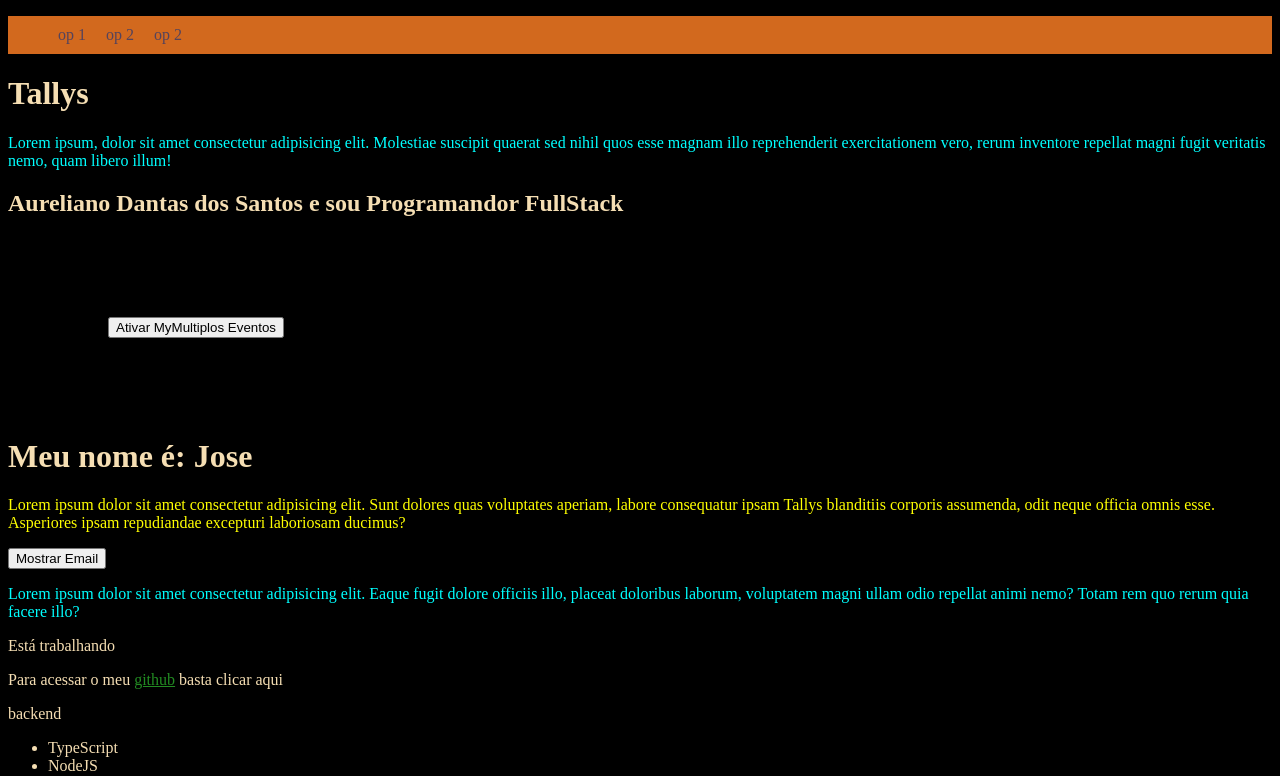
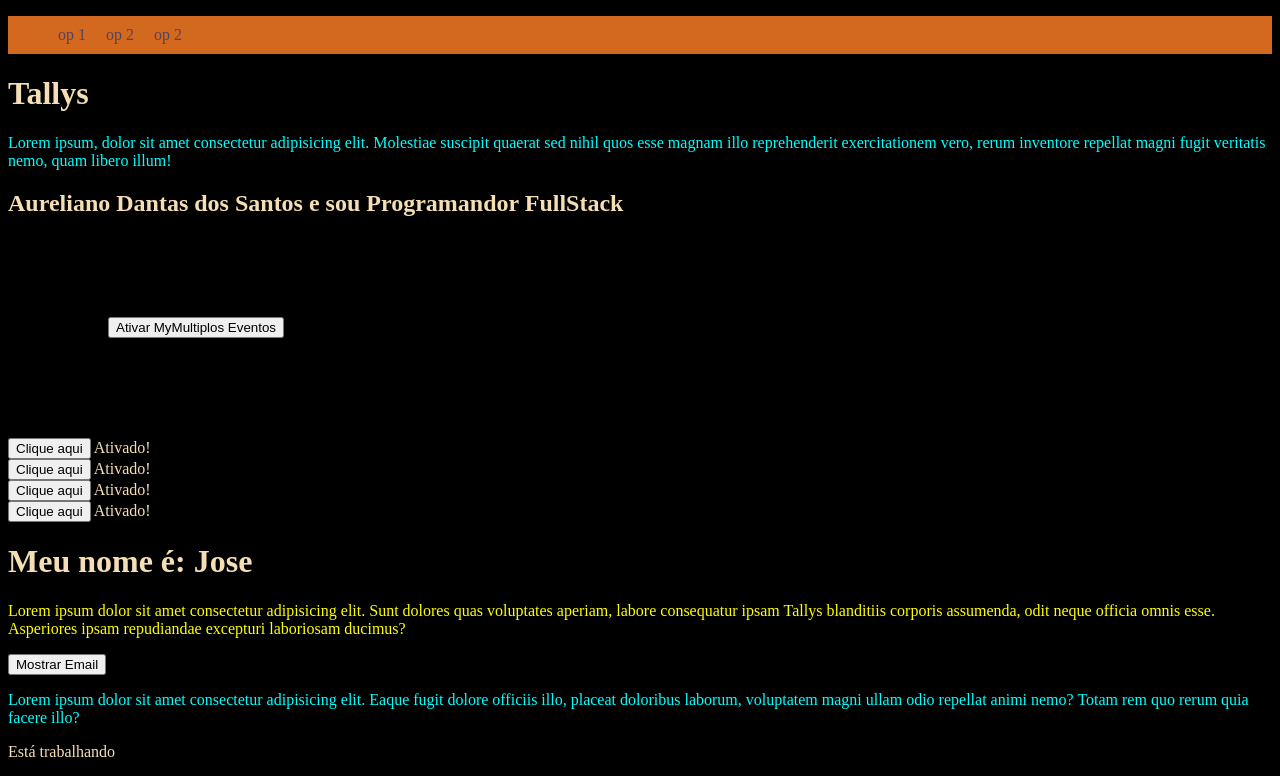
Before and after one commit to tallysdev/vue-studies, a Vue app in the folder toodoo-vue/: page / in a window 1280 px wide. Shown: the top 776 px of the page. Built offline with nearby package versions, Linux system fonts and the light colour scheme.

Commit message:
:sparkles:feat: Component reuse

```diff
--- a/toodoo-vue/src/components/MyFirstComponents.vue
+++ b/toodoo-vue/src/components/MyFirstComponents.vue
@@ -2,6 +2,11 @@
     <div>
         <h2>Aureliano {{ nome }} e sou {{profissao}}</h2>
         <MyMultiplosEventos/>
+        <MyReuse/>
+        <MyReuse/>
+        <MyReuse/>
+        <MyReuse/>
+
     </div>
 
 </template>
@@ -9,11 +14,13 @@
 <script>
 
 import MyMultiplosEventos from './MyMultiplosEventos.vue';
+import MyReuse from './MyReuse.vue';
 
 export default {
     name: 'MyFirstComponents',
     components: {
         MyMultiplosEventos,
+        MyReuse,
     },
     data() {
         return {
--- /dev/null
+++ b/toodoo-vue/src/components/MyReuse.vue
@@ -0,0 +1,25 @@
+<template lang="">
+    <div>
+        <button @click="ativar">Clique aqui</button>
+        <span v-show="ativou"> Ativado!</span>
+    </div>
+</template>
+
+<script>
+export default {
+    name:"MyReuse",
+    data() {
+        return {
+            ativou: true,
+        }
+    },
+    methods: {
+        ativar(){
+            this.ativou = !this.ativou
+        }
+    },
+}
+</script>
+<style scoped>
+
+</style>
```
